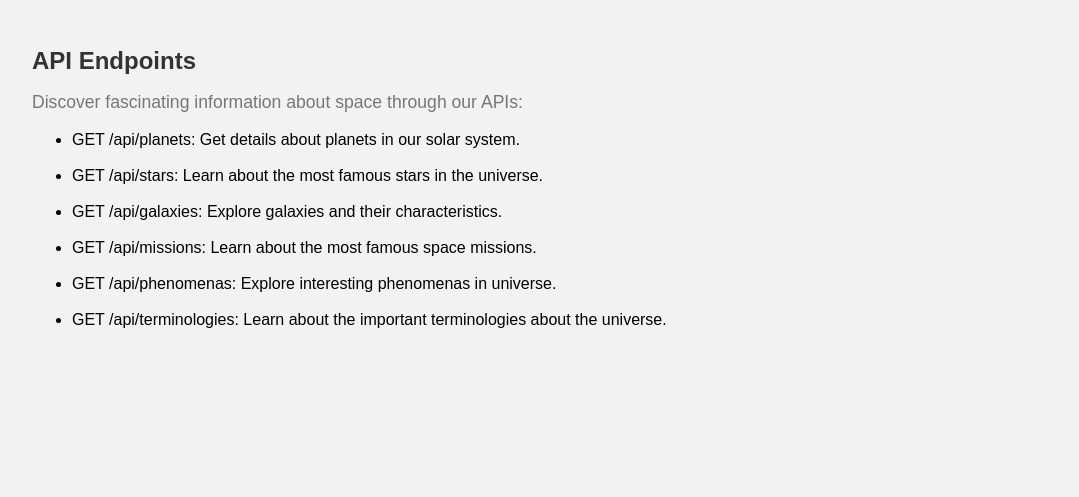
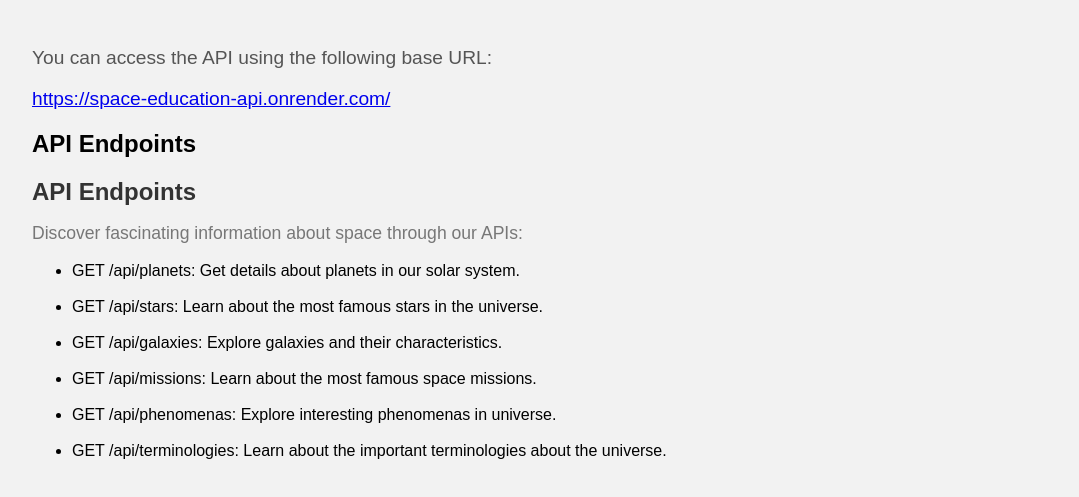
Before and after one commit to adarsh-2425/space-education-api, a website: page public/index.html in a window 1280 px wide. Shown: the part 203-700 px from the top of the page, without its empty margins (68-1147 px from the left). Drawn offline with Linux system fonts and the light colour scheme.

Commit message:
first commit

```diff
--- a/public/index.html
+++ b/public/index.html
@@ -44,6 +44,9 @@
     <p>Explore the wonders of space and learn about celestial bodies, stars, galaxies, missions, phenomena, and more!</p>
 
     <div class="api-section">
+      <p>You can access the API using the following base URL:</p>
+  <p><a href="https://space-education-api.onrender.com/" target="_blank">https://space-education-api.onrender.com/</a></p>
+  <h2>API Endpoints</h2>
       <h2 class="api-title">API Endpoints</h2>
       <p class="api-description">Discover fascinating information about space through our APIs:</p>
       <ul>
```
